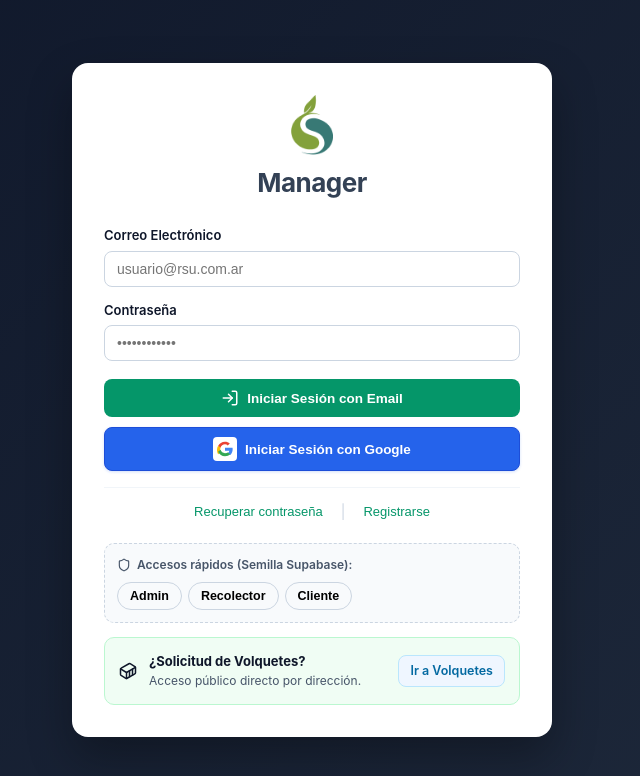
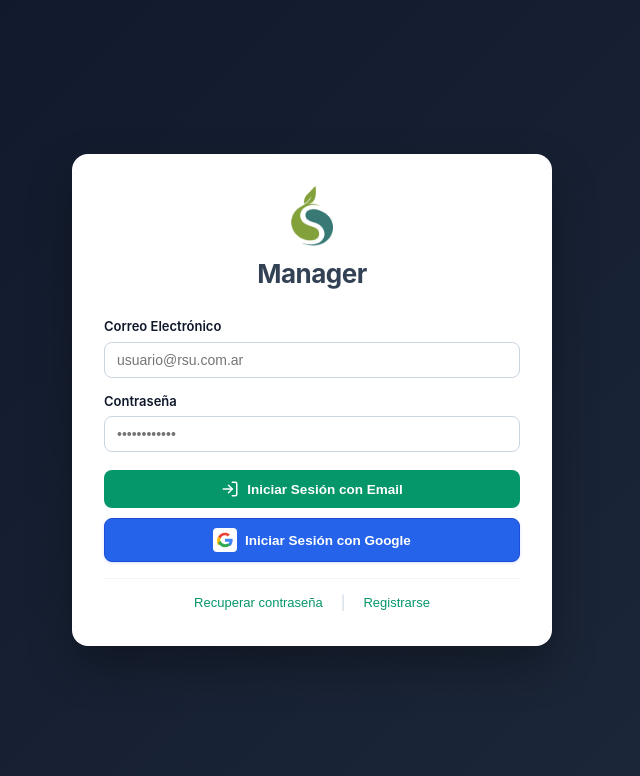
Before and after one commit to gabrieltonelli/rsu_manager, a React (Vite) app in the folder client/: page /login in a window 1280 px wide. Shown: the top 776 px of the page, without its empty margins (328-968 px from the left). Built offline with nearby package versions, Linux system fonts and the light colour scheme; no server answers.

Commit message:
refactor(login): remove demo credentials box and public volquetes banner from login screen

```diff
--- a/client/src/pages/LoginPage.jsx
+++ b/client/src/pages/LoginPage.jsx
@@ -148,12 +148,6 @@ export function LoginPage() {
     }
   };
 
-  // Accesos rápidos de desarrollo/testing
-  const fillDemo = (demoEmail, demoPass) => {
-    setLoginEmail(demoEmail);
-    setLoginPassword(demoPass);
-  };
-
   return (
     <div className="auth-page">
       <div className="auth-card">
@@ -262,50 +256,6 @@ export function LoginPage() {
               >
                 Registrarse
               </button>
-            </div>
-
-            {/* Accesos rápidos de desarrollo / demo */}
-            <div className="demo-credentials-box" style={{ marginTop: '20px' }}>
-              <div className="demo-title">
-                <Shield size={14} />
-                <span>Accesos rápidos (Semilla Supabase):</span>
-              </div>
-              <div className="demo-buttons">
-                <button
-                  type="button"
-                  className="chip-btn"
-                  onClick={() => fillDemo('admin@rsu.com.ar', 'AdminRSU2026!')}
-                >
-                  Admin
-                </button>
-                <button
-                  type="button"
-                  className="chip-btn"
-                  onClick={() => fillDemo('recolector1@rsu.com.ar', 'Recolector2026!')}
-                >
-                  Recolector
-                </button>
-                <button
-                  type="button"
-                  className="chip-btn"
-                  onClick={() => fillDemo('cliente@ecopack.com.ar', 'Cliente')}
-                >
-                  Cliente
-                </button>
-              </div>
-            </div>
-
-            <div className="public-portal-banner" style={{ marginTop: '14px' }}>
-              <Container size={18} />
-              <div style={{ flex: 1, fontSize: '13px' }}>
-                <strong>¿Solicitud de Volquetes?</strong>
-                <p style={{ margin: 0, fontSize: '12px', color: '#475569' }}>
-                  Acceso público directo por dirección.
-                </p>
-              </div>
-              <Link to="/volquetes/solicitud" className="btn btn-secondary btn-sm">
-                Ir a Volquetes
-              </Link>
             </div>
           </>
         )}
```
